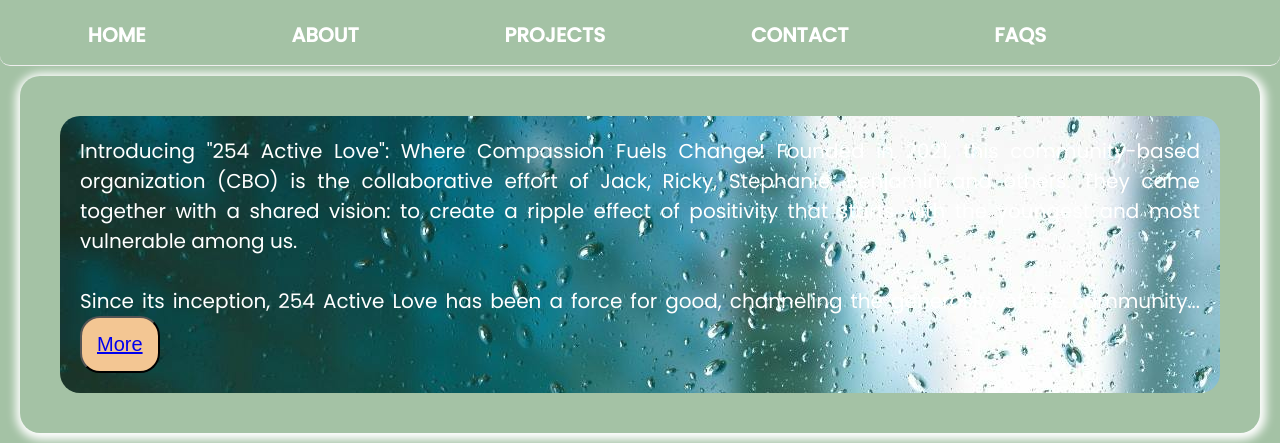
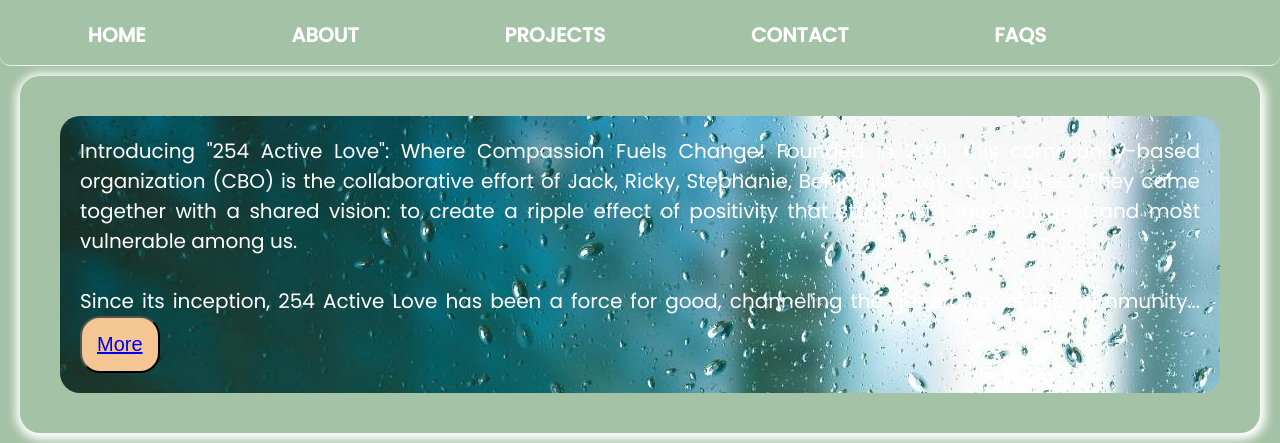
Before and after one commit to Benjamin-Kyalo/254-Active-Love, a plain HTML site: page index.html in a window 1280 px wide. Shown: the top 443 px of the page. Drawn offline with Linux system fonts and the light colour scheme; a web font is replaced by a local one.

Commit message:
update on owners
update on owners

```diff
--- a/index.html
+++ b/index.html
@@ -107,7 +107,7 @@
       <p class="paragraph-below-nav">
         Introducing "254 Active Love": Where Compassion Fuels Change! Founded in
         2021, this community-based organization (CBO) is the collaborative
-        effort of Jack, Ricky, Stephanie, Benjamin and others. They came
+        effort of Jack, Ricky, Stephanie, Benjamin, Steve and others. They came
         together with a shared vision: to create a ripple effect of positivity
         that starts with the youngest and most vulnerable among us. <br />
         <br />
```
